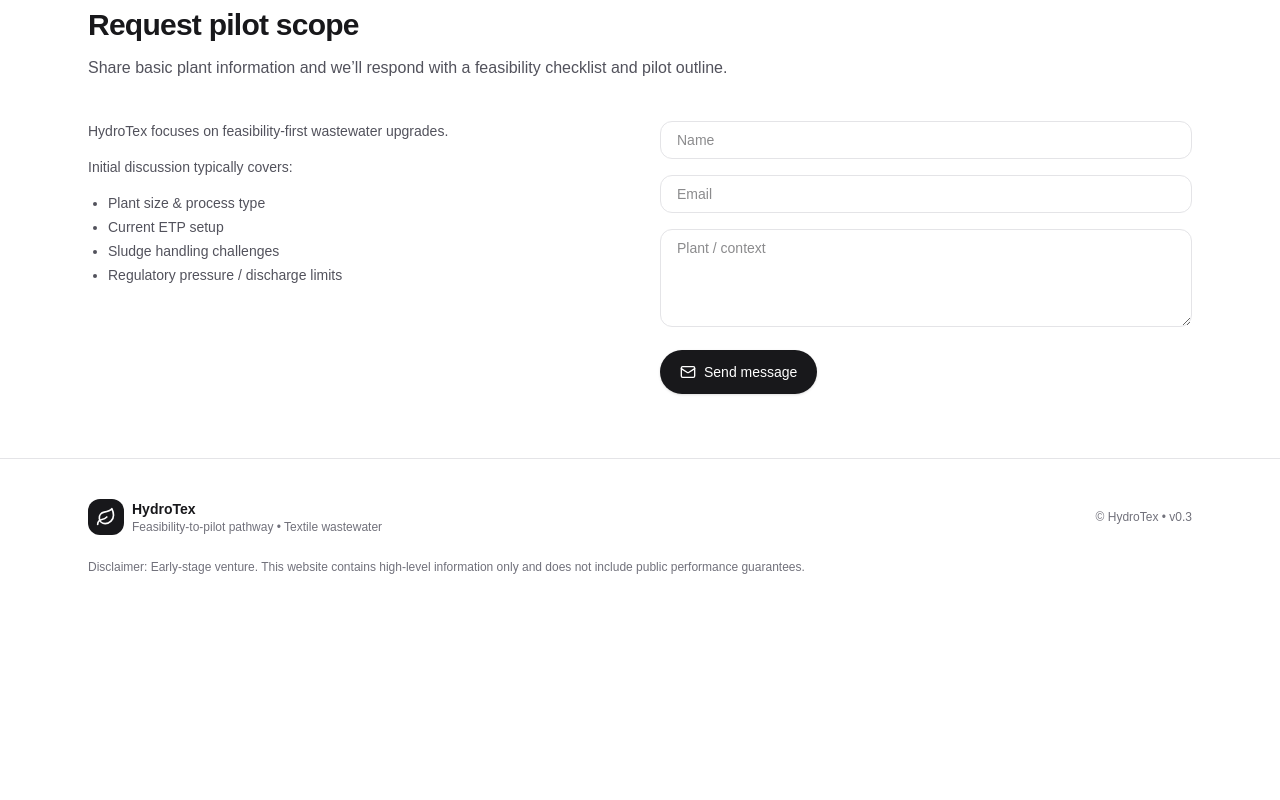
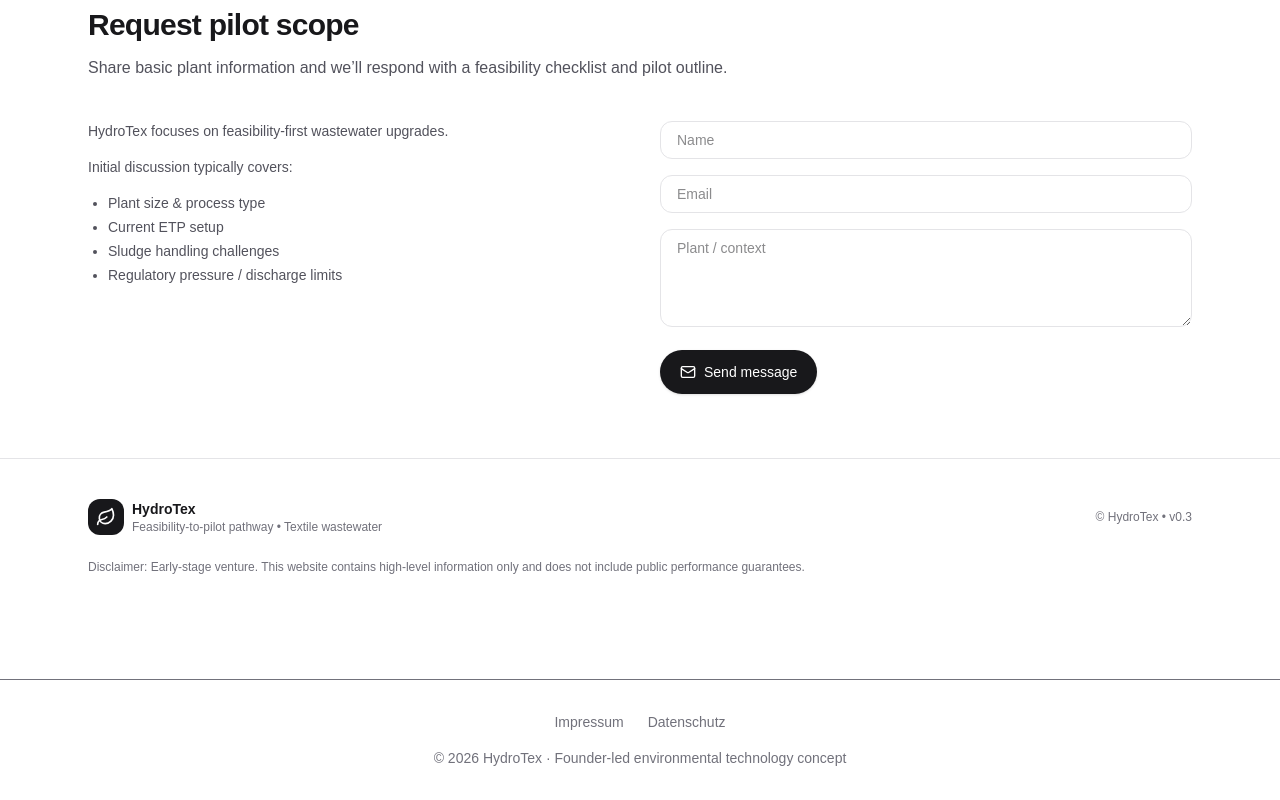
Before and after one commit to amirtalebi-ds/hydrotex-site, a Next.js app: page / in a window 1280 px wide. Shown: the part 2858-3658 px from the top of the page. Before the commit the page ends 3473 px from the top, so only its background shows below. Built offline with nearby package versions, Linux system fonts and the light colour scheme.

Commit message:
Add footer with Impressum and Datenschutz

```diff
--- a/app/layout.tsx
+++ b/app/layout.tsx
@@ -35,7 +35,25 @@ export default function RootLayout({
 }>) {
   return (
     <html lang="en">
-      <body className="antialiased">{children}</body>
+      <body className="antialiased flex flex-col min-h-screen">
+        <main className="flex-grow">
+          {children}
+        </main>
+
+        <footer className="border-t mt-16 py-8 text-sm text-center text-zinc-500">
+          <div className="space-x-6">
+            <a href="/impressum" className="hover:underline">
+              Impressum
+            </a>
+            <a href="/datenschutz" className="hover:underline">
+              Datenschutz
+            </a>
+          </div>
+          <div className="mt-4">
+            © 2026 HydroTex · Founder-led environmental technology concept
+          </div>
+        </footer>
+      </body>
     </html>
   );
 }
```
Also changed, not shown: app/impressum/Impressum.txt (added), app/imprint/page.txt (added).
